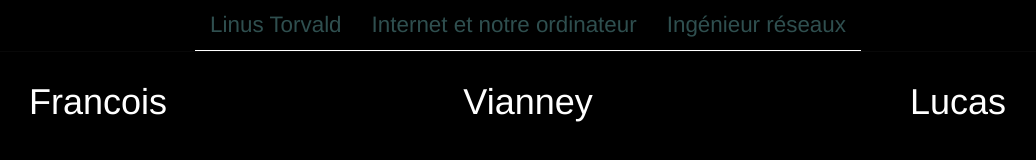
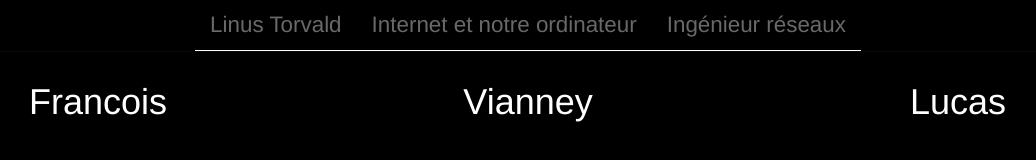
Before and after one commit to ViviF14/ISN, a plain HTML site: page index.html in a window 1280 px wide. Shown: the whole page, without its empty margins (112-1148 px from the left). Drawn offline with nearby package versions, Linux system fonts and the light colour scheme.

Commit message:
Bootstrap CDN, html header et css

```diff
--- a/css/main.css
+++ b/css/main.css
@@ -21,7 +21,7 @@ nav ul.nav
 {
 	font-size: 1.6em;
 	border-bottom: 1px solid white;
-	color: darkslategrey
+	color: dimgrey
 }
 
 @media (min-width: 768px){
```
Also changed, not shown: index.html (+3 -3 lines).
